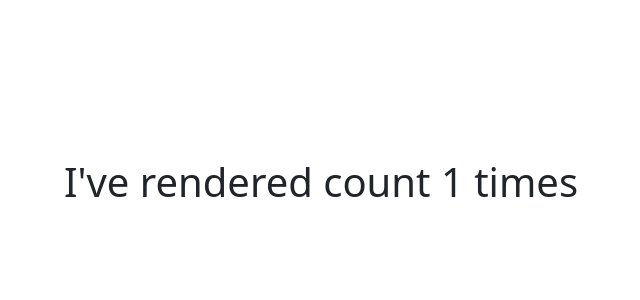
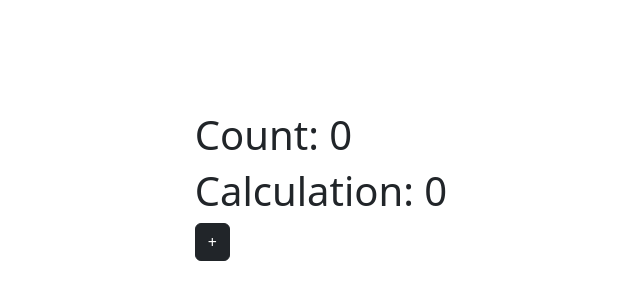
Before and after one commit to Zyer459/practice-stuff, a React (Create React App) app in the folder counter-app/: page / in a window 1280 px wide. Shown: the part 214-514 px from the top of the page, without its empty margins (319-959 px from the left). Built offline with nearby package versions, Linux system fonts and the light colour scheme.

Commit message:
renders if variable changes, used 2 parameters

```diff
--- a/counter-app/src/index.js
+++ b/counter-app/src/index.js
@@ -4,7 +4,7 @@ import './index.css';
 import App from './App';
 import reportWebVitals from './reportWebVitals';
 import 'bootstrap/dist/css/bootstrap.css';
-import Counter from './components/counter';
+//import Counter from './components/counter';
 import { useState,useEffect } from 'react';
 
 /* useEffect allows us to perform various side effects in components
@@ -12,22 +12,36 @@ such as fetch data, directly update DOM, timers
 useEffect takes 2 arguments, 2nd on is optional
 useEffect(<function>, <dependency>)*/
 
-function Timer () {
-  const [count, setCount] = useState(0);
+/*useState & useEffect are functions*/
 
-  useEffect(() => {
-    setTimeout(() => {
-      setCount(count => count+1);
-    }, 1000)
-  }, []);// <-- add empty array as dependency parameter to auto render only once
+/* the code below uses only 1 dependency
+if there are multiple dependencies they should be included in the useEffect dependency array*/
+
+function Counter () {
+  const [count, setCount] = useState(0);// <-- set value of count variable to 0 && setCount updates count value everytime it is called
+  const [calculation, setCalculation] = useState(0);// <-- set value of calculation variable to 0 && setCalculation updates calculation value
+
+  useEffect (() => {
+    setCalculation (() => count * 2);
+  }, [count]) //<-- add count variable here as dependency parameter(2nd parameter) of useEffect hook && renders when count value changes
+
   return (
-    <h1>I've rendered count {count} times</h1>
+    <>
+    <h1>Count: {count}</h1>
+    <h1>Calculation: {calculation}</h1>
+    <button
+    type="button"
+    onClick={() => setCount((c) => c + 1)}
+    class="btn btn-dark">
+    +
+    </button>
+    </>
   )
 }
 const root = ReactDOM.createRoot(document.getElementById("root"));
-root.render(<Timer />);
+root.render(<Counter />);
 
-/* but the timer keeps counting even though it should count only once
-its because useEffect runs on every render
-which means everytime the count changes, a render happens, which triggers another effect
-to control this use the 2nd parameter <dependency>*/
+/* in the above code onClick att. calls an arrow function which calls the setCount which then updates the count variable
+and that triggers the setCalculation to render variables*/
+
+//there may be some mistakes I made here, I'm new to this :p
```
